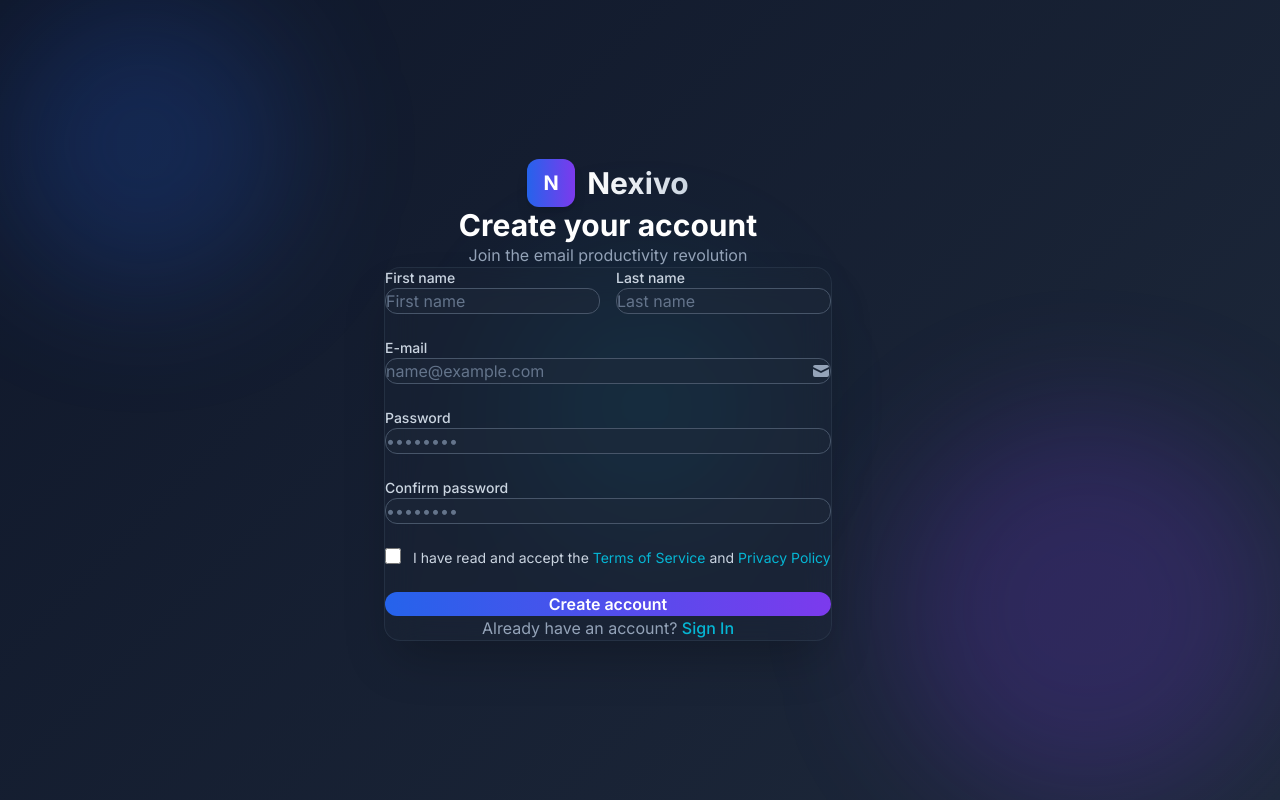
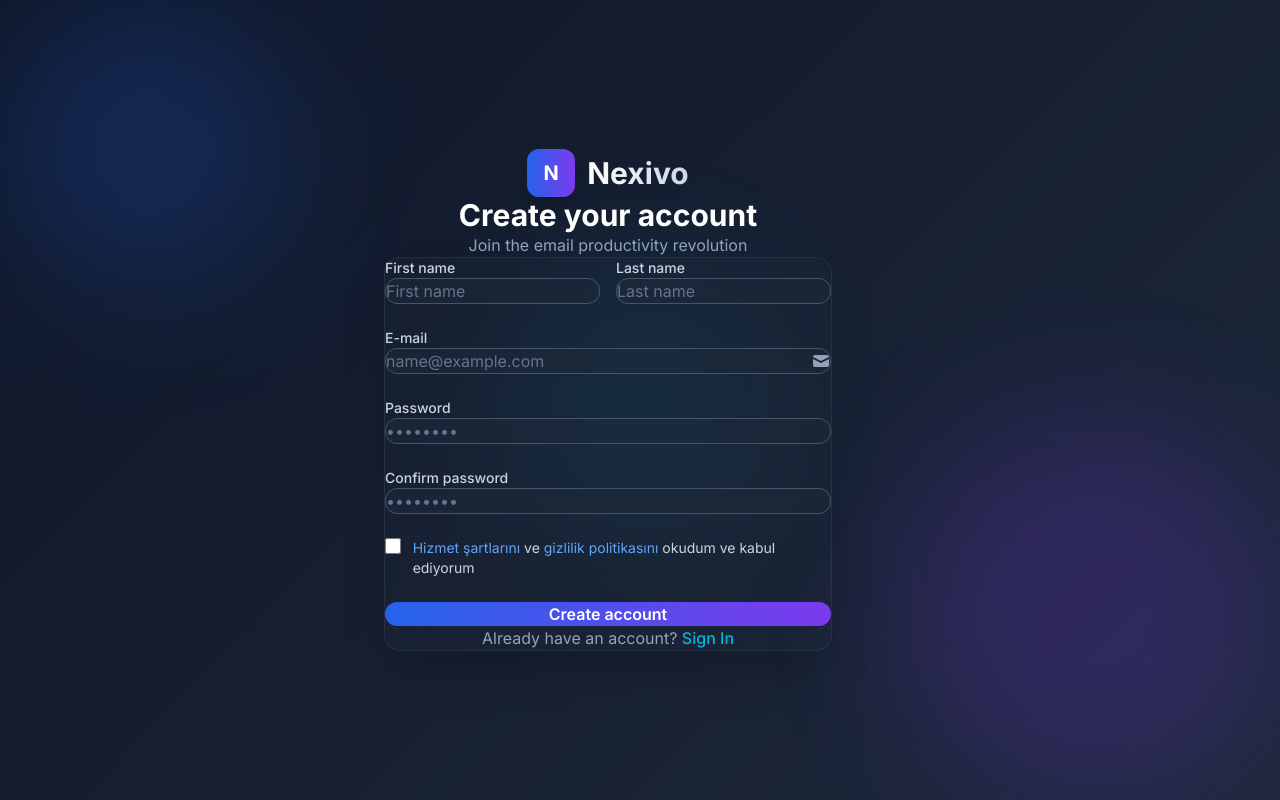
Before and after one commit to Dazai2007/Inbox_detox, a React (Vite) app in the folder frontend/: page /register in a window 1280 px wide. Built offline with nearby package versions, Linux system fonts and the light colour scheme; no server answers.

Commit message:
fix(register): update terms/privacy links to Turkish text; fix App import paths

```diff
--- a/frontend/src/App.tsx
+++ b/frontend/src/App.tsx
@@ -11,8 +11,8 @@ import Register from './components/auth/Register'
 import DashboardPage from './pages/Dashboard'
 import ForgotPassword from './pages/ForgotPassword'
 import ResetPassword from './pages/ResetPassword'
-import TermsOfService from '../components/TermsOfService'
-import PrivacyPolicy from '../components/PrivacyPolicy'
+import TermsOfService from '../../src/components/TermsOfService'
+import PrivacyPolicy from '../../src/components/PrivacyPolicy'
 import SecurityPage from './pages/Security'
 import StatusPage from './pages/Status'
 import { useAuth } from './context/AuthContext'
--- a/frontend/src/components/auth/Register.tsx
+++ b/frontend/src/components/auth/Register.tsx
@@ -266,17 +266,16 @@ const Register = ({ onRegister }: RegisterProps) => {
             />
             <label htmlFor="agreeToTerms" className="text-sm text-slate-300">
               <span>
-                {t('register.terms.prefix')}
-                <Link to="/terms" className="text-nexivo-accent hover:text-nexivo-primary">
-                  {t('terms.title')}
-                </Link>
-                {t('register.terms.and')}
-                <Link to="/privacy" className="text-nexivo-accent hover:text-nexivo-primary">
-                  {t('privacy.title')}
-                </Link>
-                {t('register.terms.suffix')}
+                <Link to="/terms" className="text-blue-400 hover:text-blue-300">
+                  Hizmet şartlarını
+                </Link> ve{' '}
+                <Link to="/privacy" className="text-blue-400 hover:text-blue-300">
+                  gizlilik politikasını
+                </Link> okudum ve kabul ediyorum
               </span>
-              {errors.agreeToTerms && <p className="mt-1 text-sm text-red-400">{errors.agreeToTerms}</p>}
+              {errors.agreeToTerms && (
+                <p className="mt-1 text-sm text-red-400">{errors.agreeToTerms}</p>
+              )}
             </label>
           </div>
 
```
